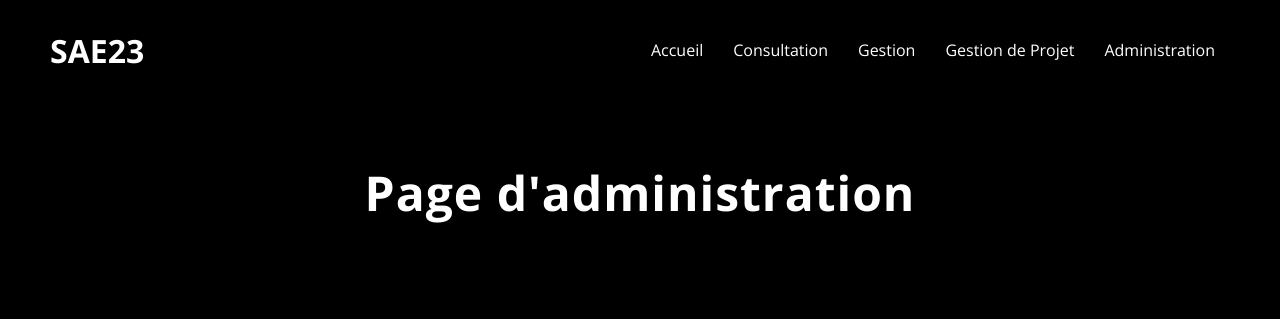
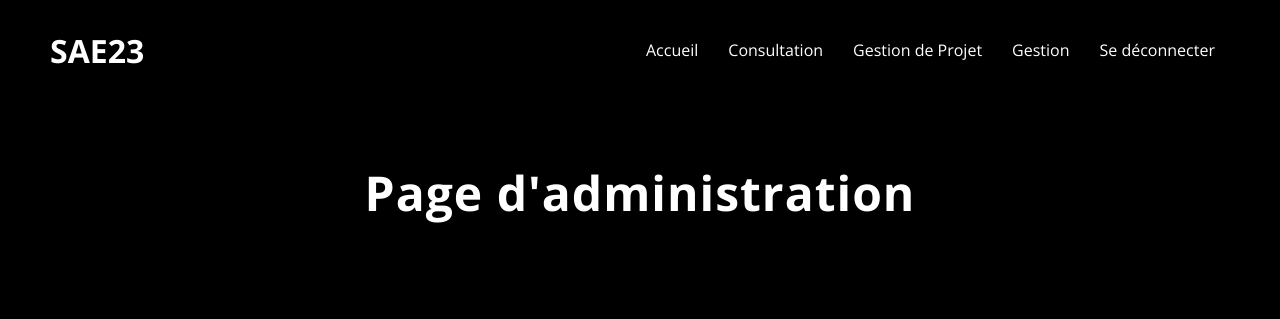
Before and after one commit to thomasclave/sae23, a PHP site: page /admin.php in a window 1280 px wide. Shown: the top 319 px of the page. Run offline with PHP 8.4, Linux system fonts and the light colour scheme.

Commit message:
Modification des navbar
Ajout des liens de connexion
suppression des connexion directes sur la page admin.php et gestion.php

Modification de l'ordre de la navbar

```diff
--- a/admin.php
+++ b/admin.php
@@ -20,9 +20,9 @@
         <ul class="nav-links">
             <li><a href="./index.php">Accueil</a></li>
             <li><a href="./consultation.php">Consultation</a></li>
-            <li><a href="./gestion.php">Gestion</a></li>
             <li><a href="./gestion_projet.html">Gestion de Projet</a></li>
-            <li><a href="./admin.php">Administration</a></li>
+            <li><a href="./login_gest.php">Gestion</a></li>
+            <li><a href="">Se déconnecter</a></li>
         </ul>
      </nav>
 
--- a/gestion.php
+++ b/gestion.php
@@ -20,9 +20,9 @@
         <ul class="nav-links">
             <li><a href="./index.php">Accueil</a></li>
             <li><a href="./consultation.php">Consultation</a></li>
-            <li><a href="./gestion.php">Gestion</a></li>
             <li><a href="./gestion_projet.html">Gestion de Projet</a></li>
-            <li><a href="./admin.php">Administration</a></li>
+            <li><a href="./loginadmin.php">Administration</a></li>
+            <li><a href="./">Se déconnecter</a></li>
         </ul>
      </nav>
 
--- a/gestion_projet.html
+++ b/gestion_projet.html
@@ -20,9 +20,9 @@
         <ul class="nav-links">
             <li><a href="./index.php">Accueil</a></li>
             <li><a href="./consultation.php">Consultation</a></li>
-            <li><a href="./gestion.php">Gestion</a></li>
             <li><a href="./gestion_projet.html">Gestion de Projet</a></li>
-            <li><a href="./admin.php">Administration</a></li>
+            <li><a href="./login_gest.php">Gestion</a></li>
+            <li><a href="./login_admin.php">Administration</a></li>
         </ul>
      </nav>
 
--- a/index.php
+++ b/index.php
@@ -20,9 +20,9 @@
         <ul class="nav-links">
             <li><a href="./index.php">Accueil</a></li>
             <li><a href="./consultation.php">Consultation</a></li>
-            <li><a href="./gestion.php">Gestion</a></li>
             <li><a href="./gestion_projet.html">Gestion de Projet</a></li>
-            <li><a href="./admin.php">Administration</a></li>
+            <li><a href="./login_gest.php">Gestion</a></li>
+            <li><a href="./login_admin.php">Administration</a></li>
         </ul>
      </nav>
 
```
Also changed, not shown: consultation.php (+4 -3 lines).
